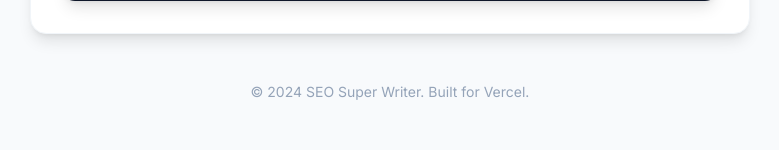
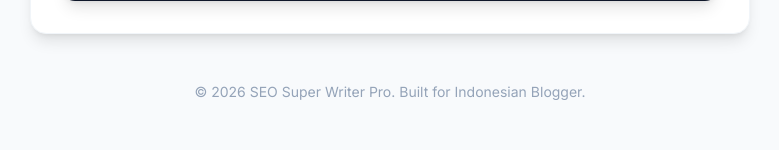
Before and after one commit to hitkyu/qwen-writer, a Flask app: page / in a window 1280 px wide. Shown: the part 870-1020 px from the top of the page, without its empty margins (250-1029 px from the left). Run offline with Flask 3, Linux system fonts and the light colour scheme; some libraries are stand-ins or nearby versions.

Commit message:
Update index.html

```diff
--- a/templates/index.html
+++ b/templates/index.html
@@ -122,7 +122,7 @@
         {% endif %}
 
         <div class="text-center mt-12 text-slate-400 text-sm">
-            &copy; 2024 SEO Super Writer. Built for Vercel.
+            &copy; 2026 SEO Super Writer Pro. Built for Indonesian Blogger.
         </div>
     </div>
 
```
